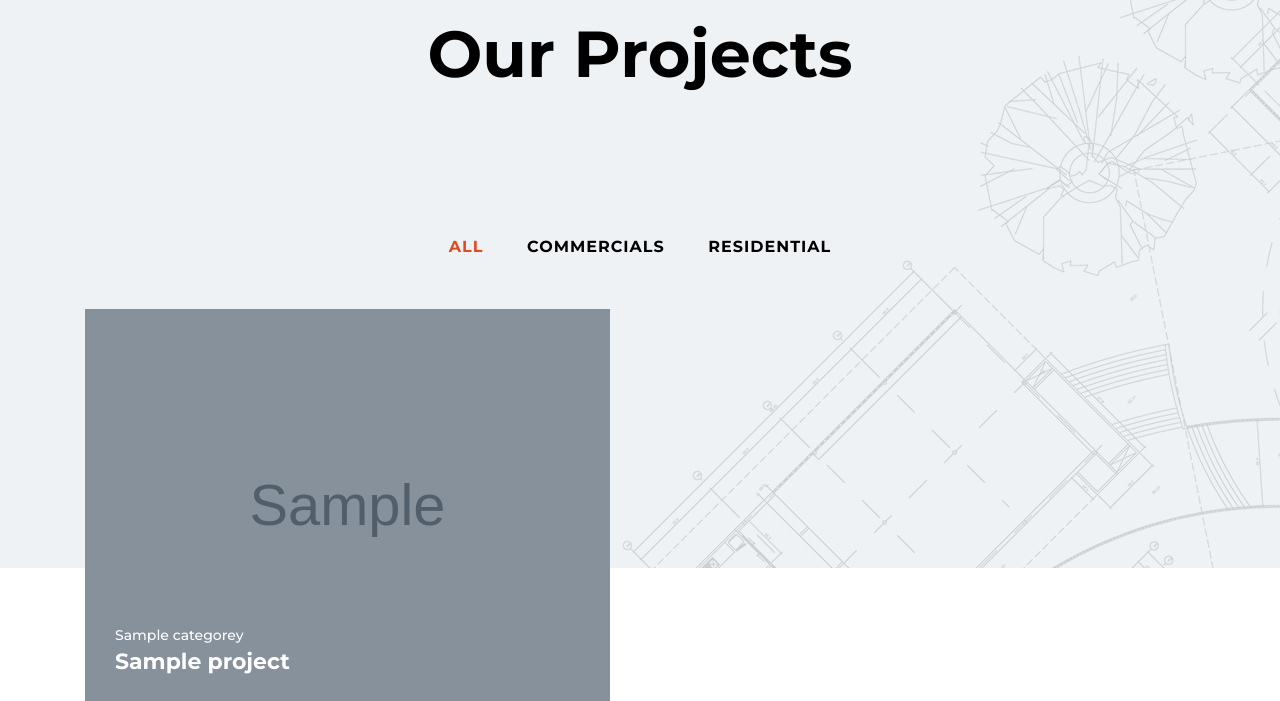
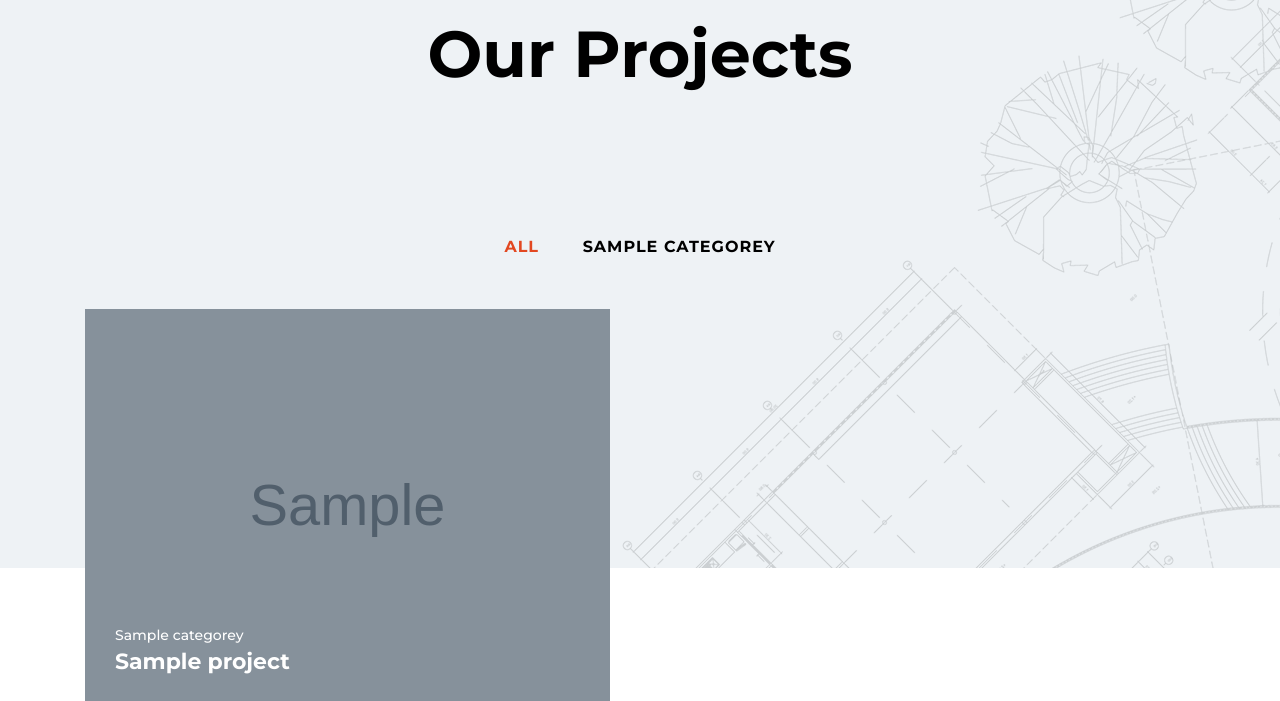
Before and after one commit to Imran122/client_contractor, a Django app: page /projects/ in a window 1280 px wide. Shown: the part 232-933 px from the top of the page. Run offline with Django 3.2, Linux system fonts and the light colour scheme; tables that the repository leaves empty hold one stand-in row (values such as "Sample post"); grey boxes marked "Sample" are stand-in pictures; some libraries are stand-ins or nearby versions; some web fonts are replaced.

Commit message:
added lst update

```diff
--- a/contractor/settings.py
+++ b/contractor/settings.py
@@ -26,8 +26,8 @@ SECRET_KEY = '84&wp#b)f))t0*-=#h2&_rkqkn0z-ri7q7kx(7d49=!h@&i#=&'
 # SENDGRID_API_KEY = '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'
 DEBUG = True
 EMAIL_HOST = 'smtp.gmail.com'
-EMAIL_HOST_USER = 'mdimranhossain0066@gmail.com'
-EMAIL_HOST_PASSWORD = 'ghost22boy#'
+EMAIL_HOST_USER = 'mdimranhossa@gmail.com'
+EMAIL_HOST_PASSWORD = '@'
 # EMAIL_HOST = 'smtp.office365.com'
 # EMAIL_HOST_USER = 'contact@fieldviewcontractors.com'
 # EMAIL_HOST_PASSWORD = '31665Whitecrown'
--- a/pages/views.py
+++ b/pages/views.py
@@ -20,9 +20,11 @@ def home(request):
 
 def projects(request):
     project_list = Project.objects.all()
+    categoreys = Categorey.objects.all()
 
     context ={
         'project_list': project_list,
+        'categoreys':categoreys,
     }
 
 
--- a/templates/pages/projects.html
+++ b/templates/pages/projects.html
@@ -39,8 +39,11 @@
                         <ul id="filter" class="option-set filters-nav" data-option-key="filter">
                             <li><a class="selected" data-option-value="*">All</a></li>
 
-                                <li><a data-option-value="">Commercials</a></li>
-                                <li><a data-option-value="">Residential</a></li>
+                            {% for cat in categoreys %}
+                                <li><a data-option-value="">{{cat.title}}</a>
+
+                                </li>
+                               {% endfor %}
 
                             <!--<li><a data-option-value=".commercials">Commercials</a></li>
                             <li><a data-option-value=".buildings">Buildings</a></li>
--- a/templates/pages/projects_details.html
+++ b/templates/pages/projects_details.html
@@ -15,7 +15,7 @@
         <div class="banner-section">
 
             <img src="{{ project.image1.url }}"  alt="">
-            <h2 style="background-color: #e24821;">commercial real state 1</h2>
+            <h2 style="background-color: #e24821;">{{ project.title }}</h2>
         </div><!--banner-section end-->
 
     </div>
@@ -27,7 +27,7 @@
         <section>
             <div class="container">
                 <div class="location-details bfr">
-                    <h2 class="post-title size2">{{ project.name }}</h2>
+                    <h2 class="post-title size2">{{ project.title }}</h2>
                     <p>{{ project.description }}</p>
                 </div><!--location-details end-->
                 <div class="house-info">
```
Also changed, not shown: media/photos/2020/12/19/resendential.png (added), media/photos/2020/12/19/resendential_xfdQGy9.png (added), media/photos/2020/12/19/rsz_resendential.png (added), 1 other file.
